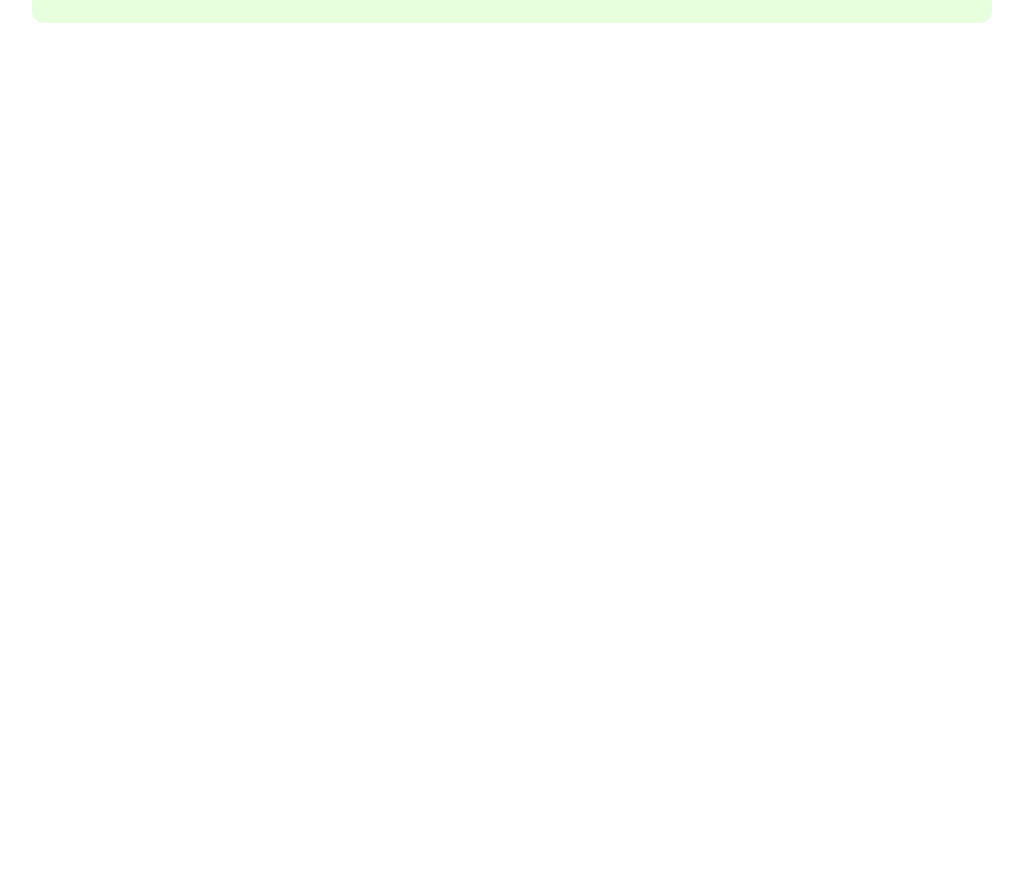
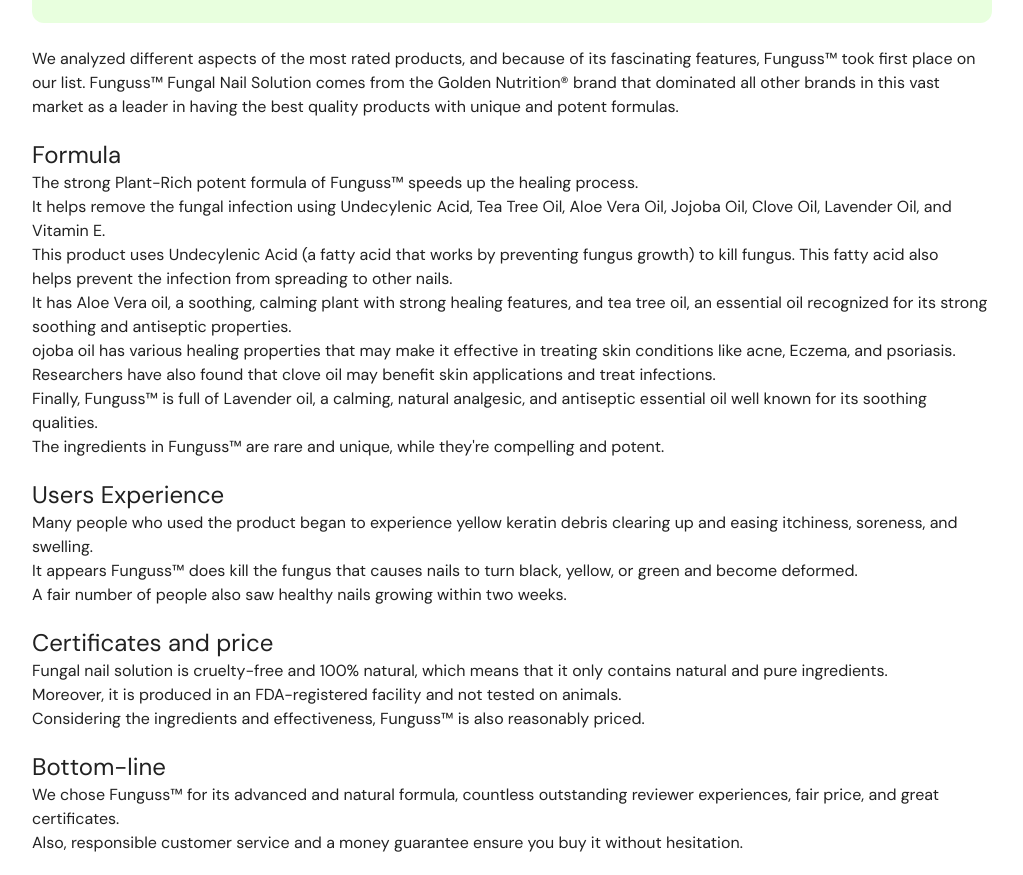
Before and after one commit to javadhaditaghi/funguss-presell, a React (Vite) app: page / in a window 1280 px wide. Shown: the part 1640-2515 px from the top of the page, without its empty margins (128-1151 px from the left). Before the commit the page ends 1663 px from the top, so only its background shows below. Built offline with nearby package versions, Linux system fonts and the light colour scheme.

Commit message:
Add the product text file

```diff
--- a/src/components/main/product/product.jsx
+++ b/src/components/main/product/product.jsx
@@ -1,13 +1,17 @@
 import ProductCard from "./productCard"
 import ProductCardHeader from "./productCardHeader"
 import ProductCardInfo from "./productCardInfo"
+import ProductText from "./productText"
 
 const Product = () => {
     return (
-        <ProductCard>
-            <ProductCardHeader />
-            <ProductCardInfo />
-        </ProductCard>
+        <>
+            <ProductCard>
+                <ProductCardHeader />
+                <ProductCardInfo />
+            </ProductCard>
+            <ProductText />
+        </>
     )
 }
 
--- a/src/components/main/product/productCardInfo.jsx
+++ b/src/components/main/product/productCardInfo.jsx
@@ -57,7 +57,6 @@
             </Grid2>
             <Grid2 md={5}>
                 <ProductCardRating />
-
             </Grid2>
         </Grid2>
 
--- /dev/null
+++ b/src/components/main/product/productText.jsx
@@ -0,0 +1,89 @@
+import { Typography, Box } from "@mui/material"
+import { styled } from '@mui/material';
+
+const CustomBox = styled(Box)({
+    marginBottom: "20px",
+
+
+});
+
+
+const ProductText = () => {
+    return (
+        <Box paddingTop={3}>
+            <CustomBox>
+                <Typography>
+                    We analyzed different aspects of the most rated products, and because of its fascinating features,
+                    Funguss™ took first place on our list. Funguss™ Fungal Nail Solution comes from the Golden Nutrition®
+                    brand that dominated all other brands in this vast market as a leader in having the best quality products
+                    with unique and potent formulas.
+                </Typography>
+            </CustomBox>
+            <CustomBox>
+                <Typography variant="h5">Formula</Typography>
+                <Typography>
+                    The strong Plant-Rich potent formula of Funguss™ speeds up the healing process.
+                </Typography>
+                <Typography>
+                    It helps remove the fungal infection using Undecylenic Acid, Tea Tree Oil, Aloe Vera Oil, Jojoba Oil, Clove Oil, Lavender Oil, and Vitamin E.
+                </Typography>
+                <Typography>
+                    This product uses Undecylenic Acid (a fatty acid that works by preventing fungus growth) to kill fungus. This fatty acid also helps prevent the infection from spreading to other nails.
+                </Typography>
+                <Typography>
+                    It has Aloe Vera oil, a soothing, calming plant with strong healing features, and tea tree oil, an essential oil recognized for its strong soothing and antiseptic properties.
+                </Typography>
+                <Typography>
+                    ojoba oil has various healing properties that may make it effective in treating skin conditions like acne, Eczema, and psoriasis.
+                </Typography>
+                <Typography>
+                    Researchers have also found that clove oil may benefit skin applications and treat infections.
+                </Typography>
+                <Typography>
+                    Finally, Funguss™ is full of Lavender oil, a calming, natural analgesic, and antiseptic essential oil well known for its soothing qualities.
+                </Typography>
+                <Typography>
+                    The ingredients in Funguss™ are rare and unique, while they're compelling and potent.
+                </Typography>
+            </CustomBox>
+
+            <CustomBox>
+                <Typography variant="h5">Users Experience</Typography>
+                <Typography>
+                    Many people who used the product began to experience yellow keratin debris clearing up and easing itchiness, soreness, and swelling.
+                </Typography>
+                <Typography>
+                    It appears Funguss™ does kill the fungus that causes nails to turn black, yellow, or green and become deformed.
+                </Typography>
+                <Typography>
+                    A fair number of people also saw healthy nails growing within two weeks.
+                </Typography>
+            </CustomBox>
+            <CustomBox>
+                <Typography variant="h5">Certificates and price</Typography>
+                <Typography>
+                    Fungal nail solution is cruelty-free and 100% natural, which means that it only contains natural and pure ingredients.
+                </Typography>
+                <Typography>
+                    Moreover, it is produced in an FDA-registered facility and not tested on animals.
+                </Typography>
+                <Typography>
+                    Considering the ingredients and effectiveness, Funguss™ is also reasonably priced.
+                </Typography>
+
+            </CustomBox>
+            <CustomBox>
+                <Typography variant="h5">Bottom-line</Typography>
+                <Typography>
+                    We chose Funguss™ for its advanced and natural formula, countless outstanding reviewer experiences, fair price, and great certificates.
+                </Typography>
+                <Typography>
+                    Also, responsible customer service and a money guarantee ensure you buy it without hesitation.
+                </Typography>
+            </CustomBox>
+        </Box >
+    )
+}
+
+
+export default ProductText
```
Also changed, not shown: src/components/main/product/productsProsandCons.jsx (added).
